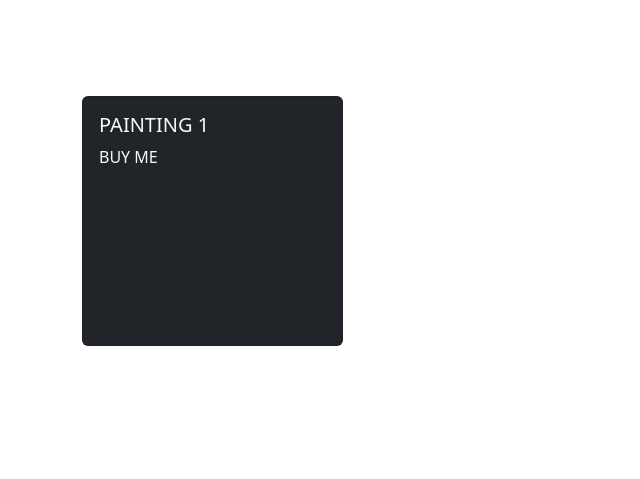
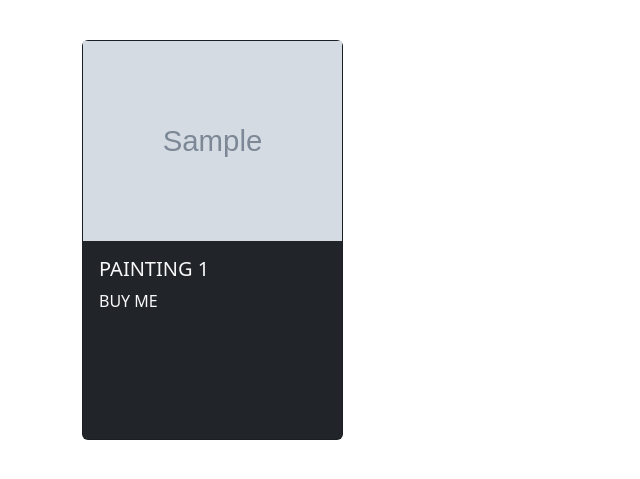
Before and after one commit to jmcaballas/django-shopping-cart, a Django app: page / in a window 1280 px wide. Shown: the part 56-535 px from the top of the page, without its empty margins (0-640 px from the left). Run offline with Django 4.2, Linux system fonts and the light colour scheme; tables that the repository leaves empty hold one stand-in row (values such as "Sample post"); grey boxes marked "Sample" are stand-in pictures.

Commit message:
Add images to products and fix navbar on top

```diff
--- a/static/css/stylesheet.css
+++ b/static/css/stylesheet.css
@@ -1,3 +1,9 @@
 .home-products .card {
-    min-height: 250px;
+    min-height: 400px;
 }
+
+.home-products img {
+    height: 200px;
+    width: auto;
+    object-fit: cover;
+}
--- a/templates/base.html
+++ b/templates/base.html
@@ -11,7 +11,7 @@
     <title>{% block title %}{% endblock %}</title>
 </head>
 <body>
-    <nav class="navbar navbar-expand-md bg-dark navbar-dark">
+    <nav class="navbar navbar-expand-md bg-dark navbar-dark fixed-top">
         <div class="container">
             <a href={% url 'home' %} class="navbar-brand">Art HQ</a>
 
--- a/templates/shoppingcart/home.html
+++ b/templates/shoppingcart/home.html
@@ -11,7 +11,7 @@
             {% if forloop.first %}<div class="row my-5">{% endif %}
                 <div class="col-3">
                     <div class="card bg-dark text-light">
-                        {% comment %} <img src="{{product.productimage_set.get.images.url}}" class="img-fluid"> {% endcomment %}
+                        <img src="{{product.productimage_set.get.images.url}}" class="img-fluid">
                         <div class="card-body">
                             <h5 class="card-title">PAINTING 1</h5>
                             <p class="card-text">BUY ME</p>
```
